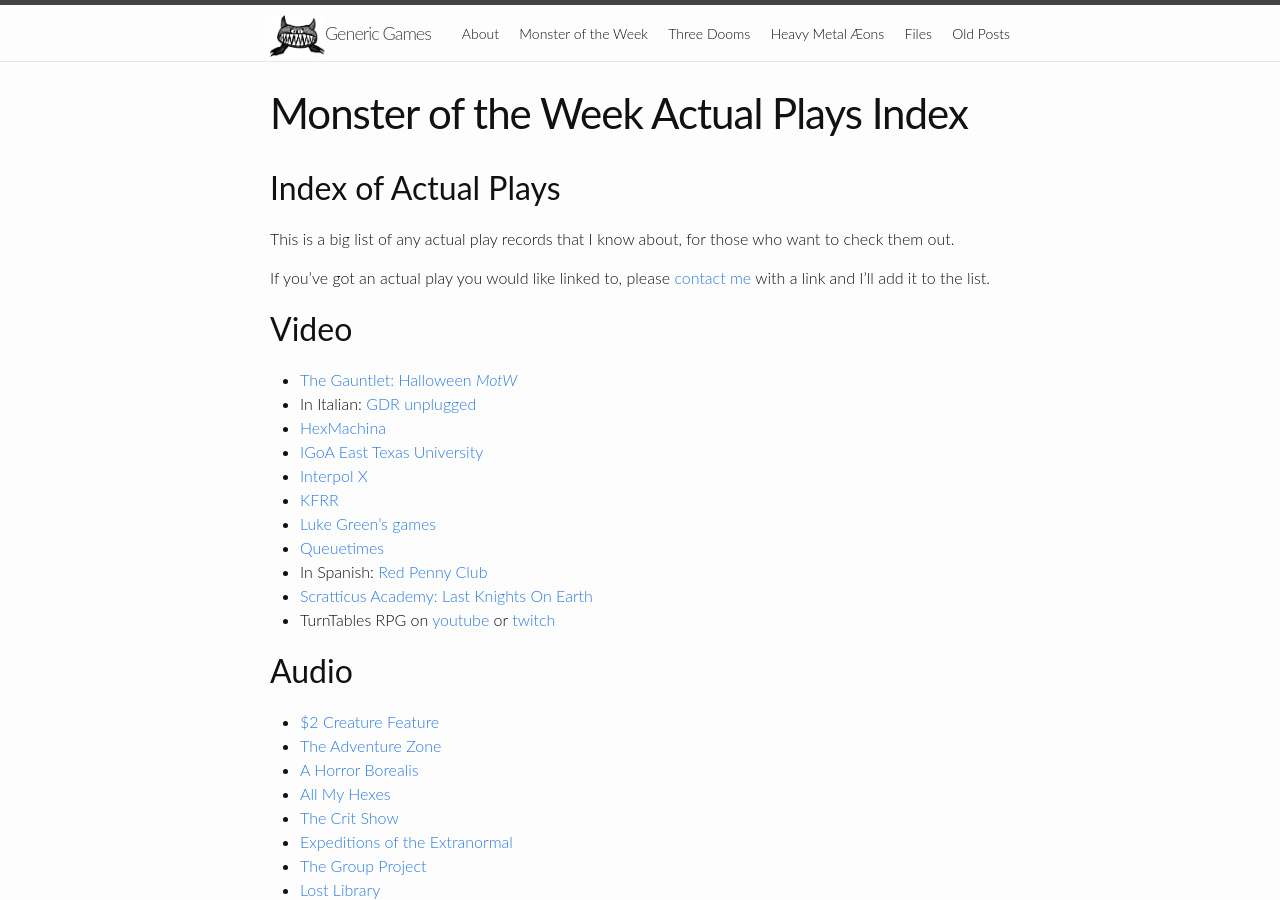
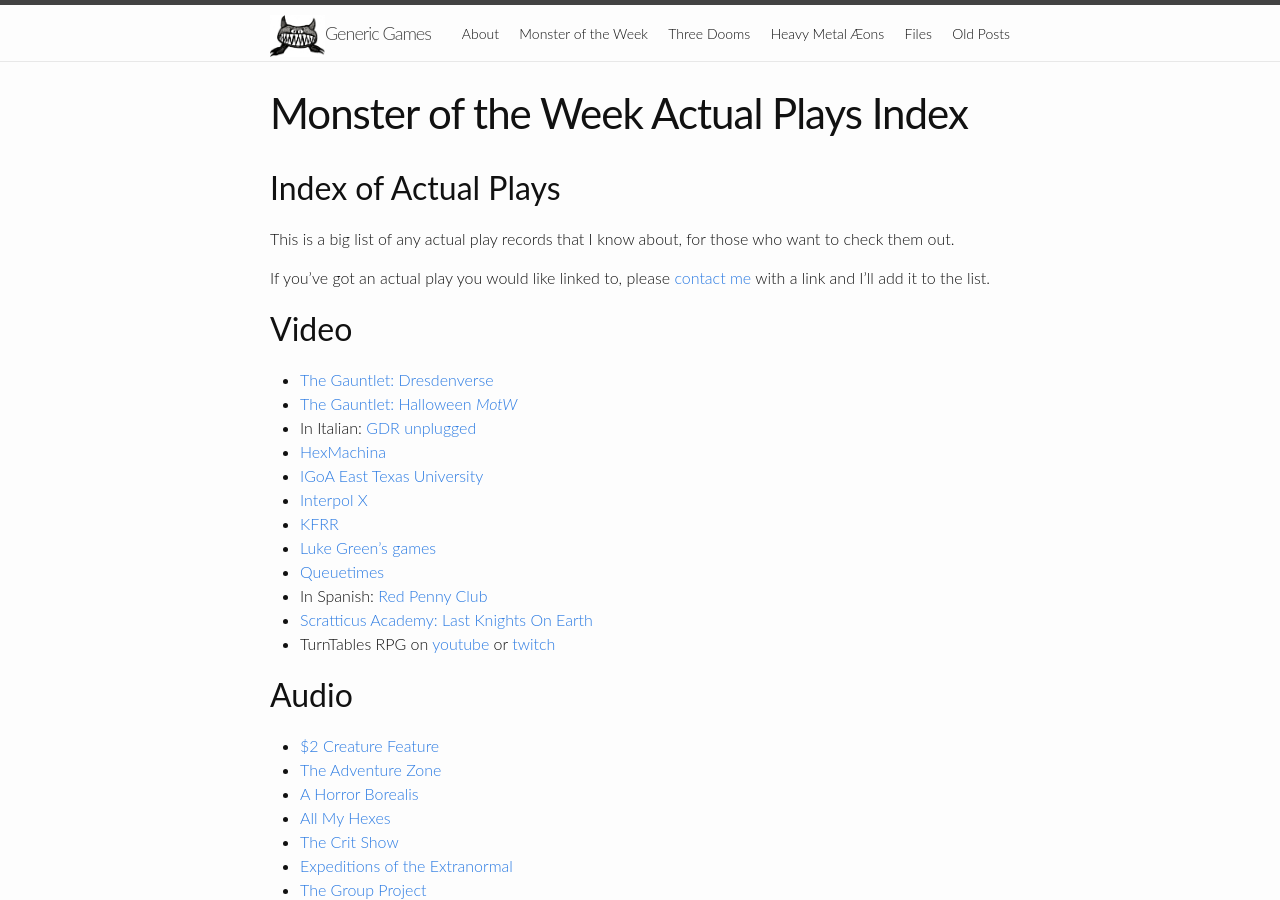
Before and after one commit to michael-sands/generic_games_site, a Jekyll site: the page built from motw_actual_plays.md, in a window 1280 px wide and 900 px high. Built offline with Jekyll 4.4.1, drawn with Linux system fonts in a browser that asks for light colours.

Commit message:
add dresdenverse

```diff
--- a/motw_actual_plays.md
+++ b/motw_actual_plays.md
@@ -12,6 +12,7 @@
 Video
 -----
 
+* [The Gauntlet: Dresdenverse](https://www.youtube.com/playlist?list=PLjXxFOddyHeAG6wOB6rVMLlo2qIJ8Kyup)
 * [The Gauntlet: Halloween _MotW_](https://youtu.be/QeZv6lQ4H88)
 * In Italian: [GDR unplugged](https://www.youtube.com/playlist?list=PL8v8kar5pSH5ZotZ-Xy8LA558Vt8mAi4C)
 * [HexMachina](https://www.twitch.tv/videos/366179244)
```
